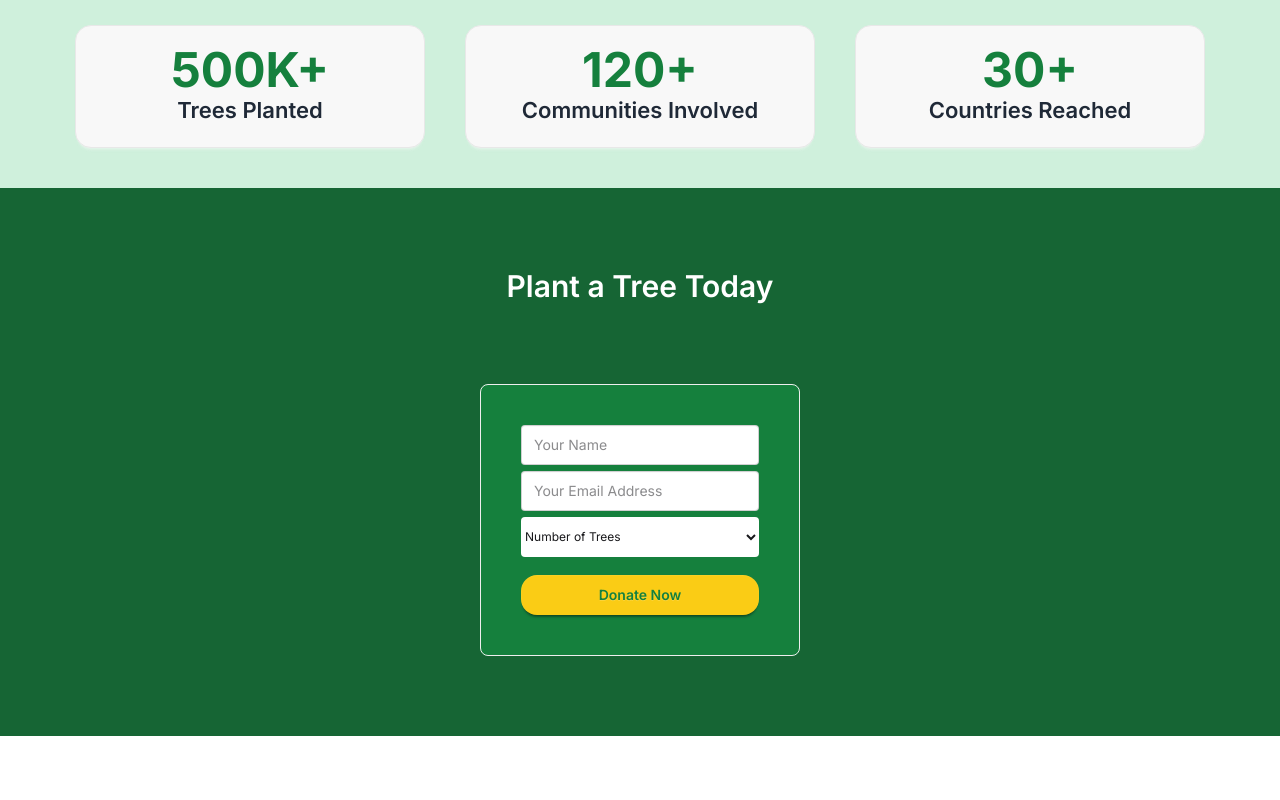
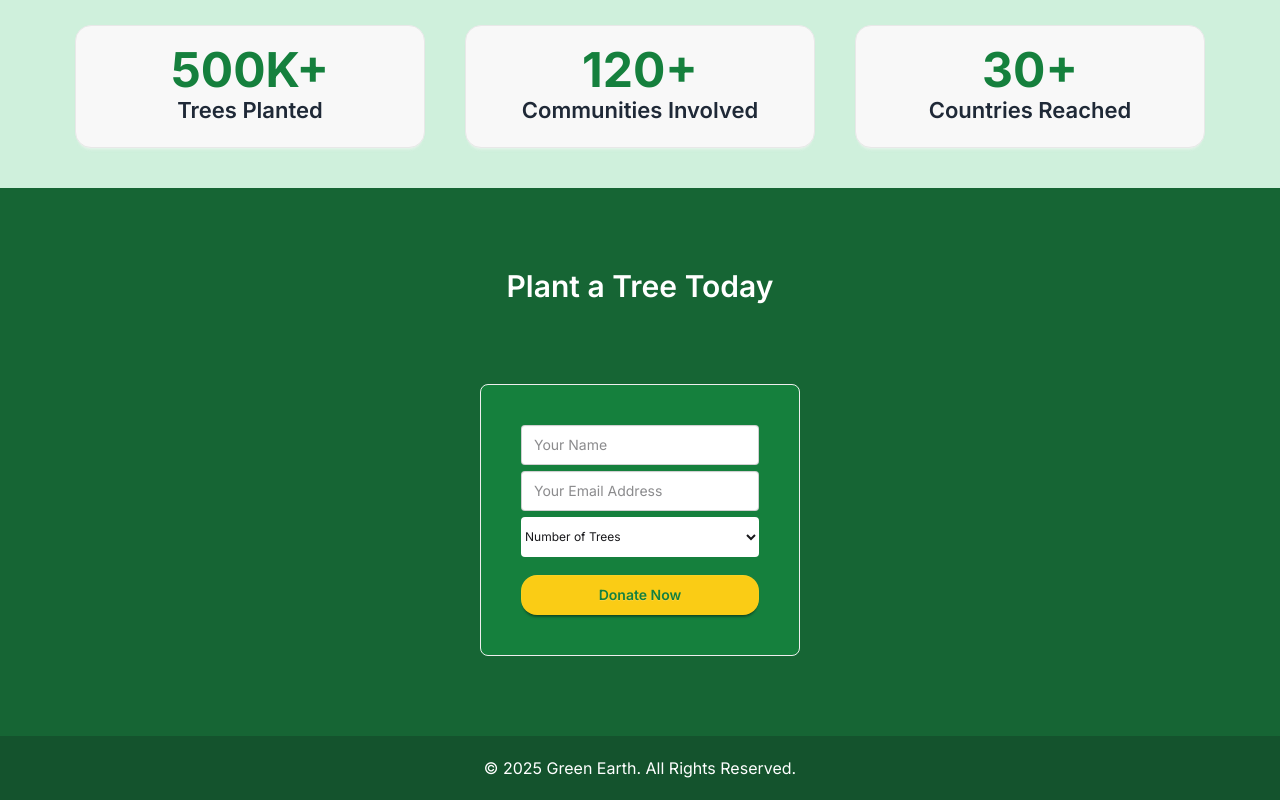
Before and after one commit to fahmida-oni2/my-green-earth-repo, a plain HTML site: page index.html in a window 1280 px wide. Shown: the part 1162-1962 px from the top of the page. Before the commit the page ends 1898 px from the top, so only its background shows below. Drawn offline with nearby package versions, Linux system fonts and the light colour scheme; a web font is replaced by a local one.

Commit message:
added the footer section

```diff
--- a/index.html
+++ b/index.html
@@ -114,6 +114,8 @@
       </section>
     </main>
 
-
+    <footer class="bg-[#14532D]">
+      <p class="text-center text-white p-5">© 2025 Green Earth. All Rights Reserved.</p>
+    </footer>
 </body>
 </html>
```
